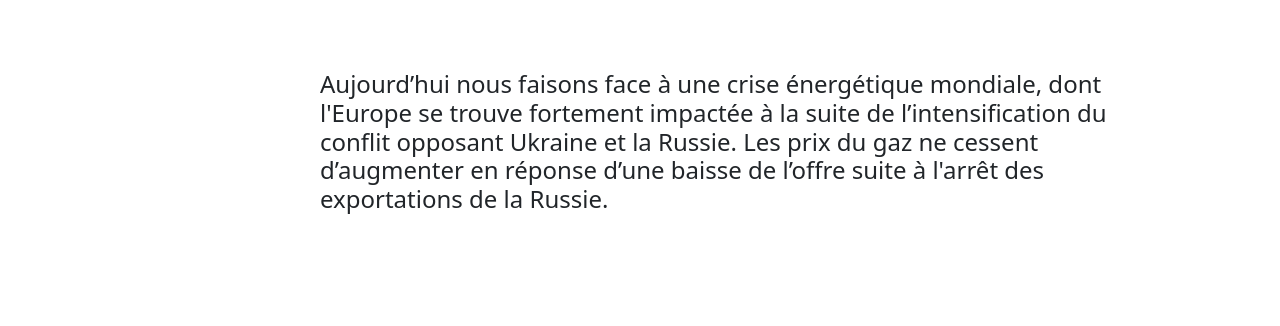
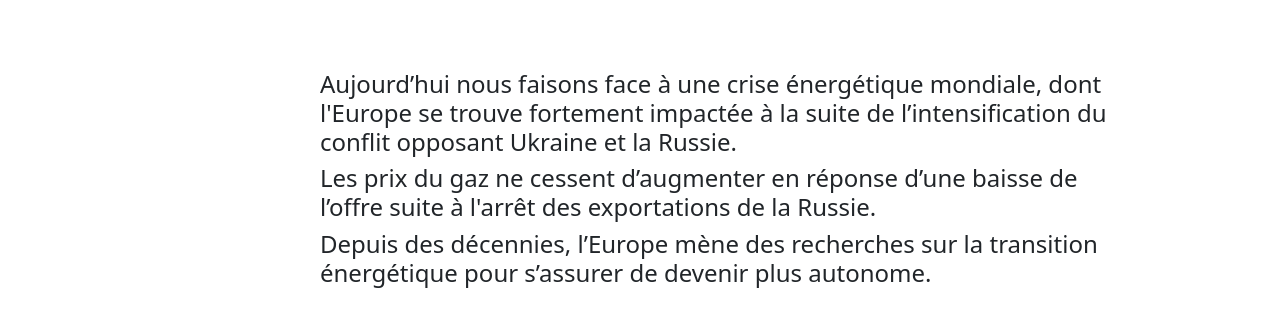
Before and after one commit to AlexiaTdev/workshop2022, a React (Create React App) app: page / in a window 1280 px wide. Shown: the part 626-952 px from the top of the page. Before the commit the page ends 928 px from the top, so only its background shows below. Built offline with nearby package versions, Linux system fonts and the light colour scheme.

Commit message:
changement home page

```diff
--- a/src/MarketPage/HomeSite.js
+++ b/src/MarketPage/HomeSite.js
@@ -55,9 +55,13 @@ export default class HomeSite extends PureComponent {
         <div className="div-h4-p">
           <h4>Aujourd’hui nous faisons face à une crise énergétique mondiale, dont l'Europe
             se trouve fortement impactée à la suite de l’intensification du conflit opposant
-            Ukraine et la Russie. Les prix du gaz ne cessent d’augmenter en réponse d’une baisse de
+            Ukraine et la Russie.
+          </h4>
+          <h4>Les prix du gaz ne cessent d’augmenter en réponse d’une baisse de
             l’offre suite à l'arrêt des exportations de la Russie.
           </h4>
+          <h4>Depuis des décennies, l’Europe mène des recherches sur la transition
+            énergétique pour s’assurer de devenir plus autonome.</h4>
         </div>
       </div>
     )
```
